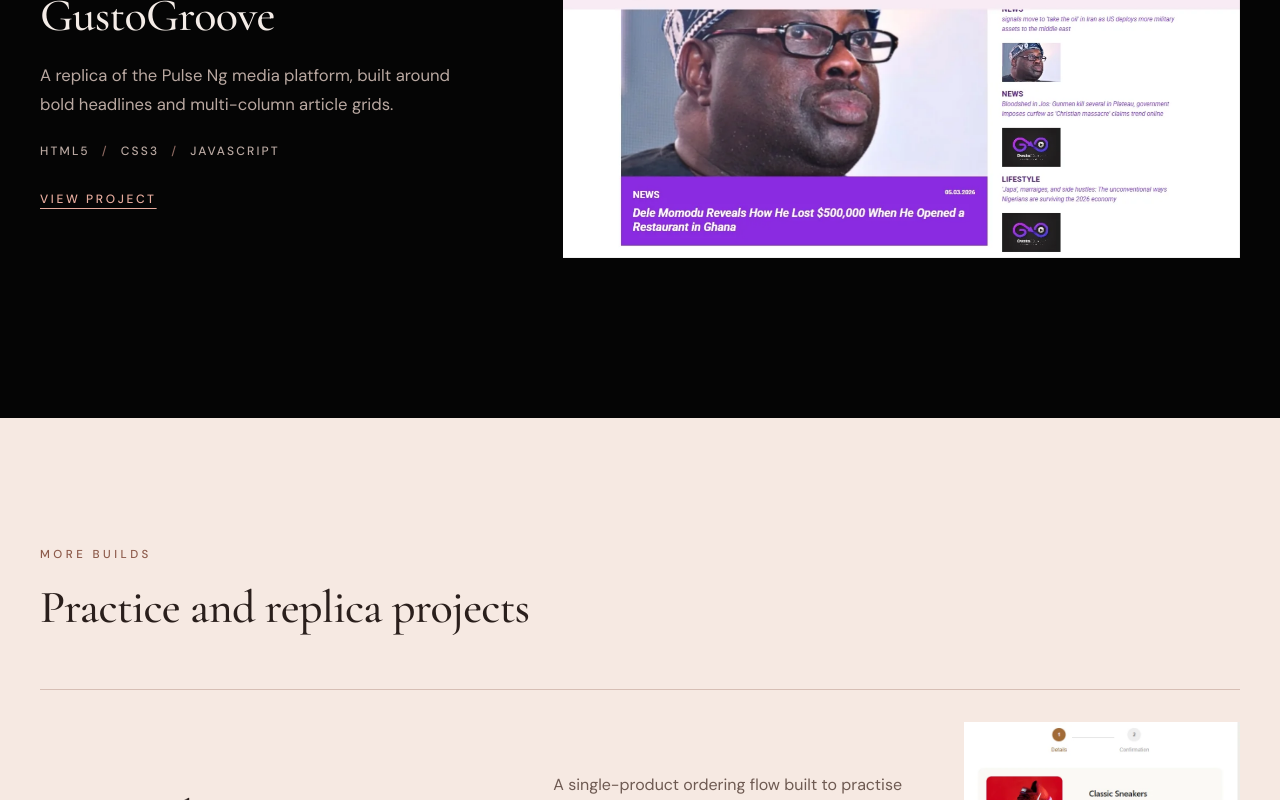
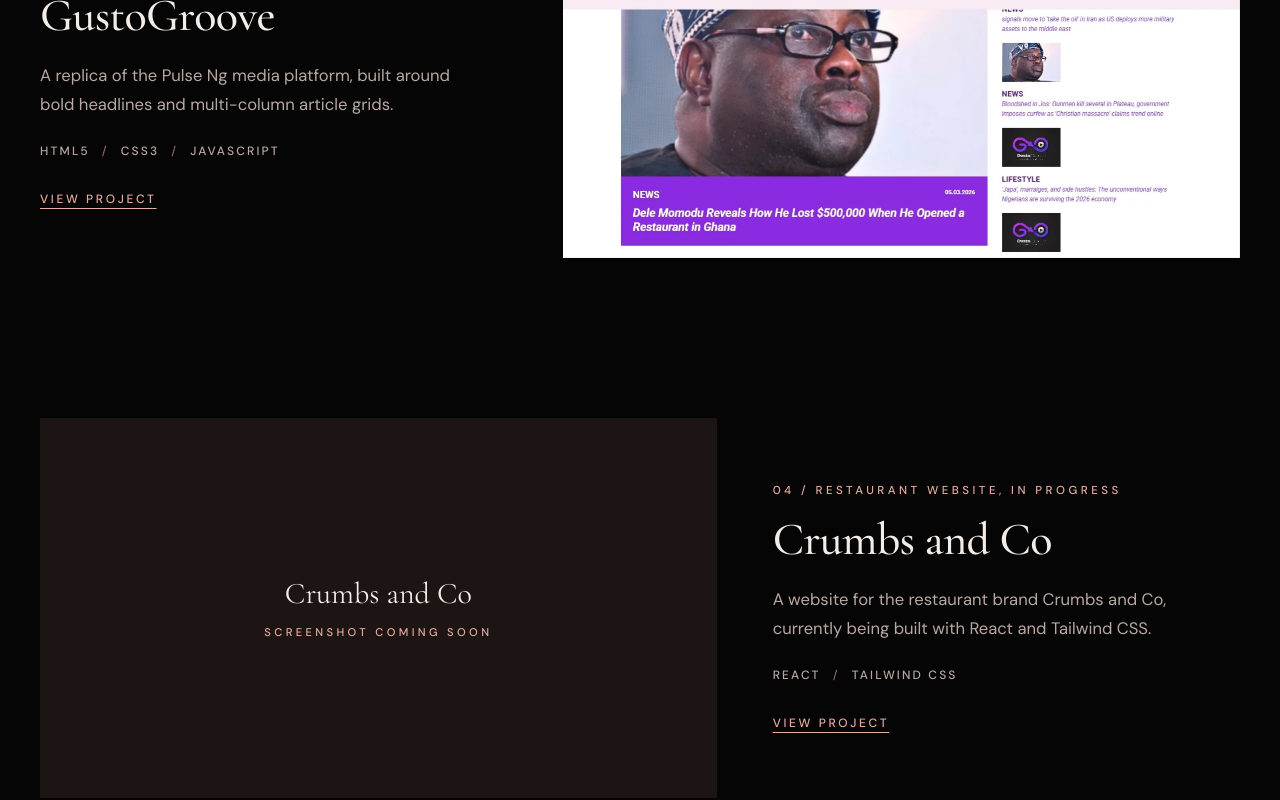
Before and after one commit to djujeep/portfolio, a React (Vite) app: page /#/projects in a window 1280 px wide. Shown: the part 2000-2800 px from the top of the page. Built offline with nearby package versions, Linux system fonts and the light colour scheme.

Commit message:
Project in progress

```diff
--- a/src/components/ProjectRow.jsx
+++ b/src/components/ProjectRow.jsx
@@ -5,7 +5,7 @@ import ProjectImage from "./ProjectImage.jsx";
 
 // One line in the ruled project index. The whole row is a link.
 export default function ProjectRow({ project, number }) {
-  const { slug, title, kind, summary, tech } = project;
+  const { slug, title, kind, summary, tech, status } = project;
   const num = String(number).padStart(2, "0");
 
   return (
@@ -19,6 +19,12 @@ export default function ProjectRow({ project, number }) {
         <div className="md:col-span-4">
           <h3 className="display-sm transition-colors group-hover:t-accent">{title}</h3>
           <p className="eyebrow mt-3">{kind}</p>
+                  {status && (
+          <p className="mt-3 flex items-center gap-2 text-xs font-medium uppercase tracking-[0.22em] t-accent">
+            <span className="h-1.5 w-1.5 rounded-full bg-peach" aria-hidden="true" />
+            {status}
+          </p>
+        )}
         </div>
 
         <div className="md:col-span-4">
--- a/src/data/projects.js
+++ b/src/data/projects.js
@@ -82,6 +82,27 @@ export const projects = [
     featured: true,
     layout: "right",
   },
+ {
+  slug: "crumbs-and-co",
+  title: "Crumbs and Co",
+  kind: "Restaurant website, in progress",
+  status: "In progress",
+  summary:
+    "A website for the restaurant brand Crumbs and Co, currently being built with React and Tailwind CSS.",
+  overview:
+    "A website I am currently building for the restaurant brand Crumbs and Co, using React and Tailwind CSS. The project is still in progress.",
+  purpose:
+    "To build a real brand website for a restaurant, from the layout to the finished pages.",
+  contribution: "Being built independently.",
+  tech: ["React", "Tailwind CSS"],
+  live: "", // add the link when the site is online
+  repo: "",
+  image: "", // add the screenshot when you have it
+  width: 1280,
+  height: 720,
+  featured: true,
+  layout: "left",
+},
   {
     slug: "order-cart",
     title: "Order Cart",
--- a/src/pages/ProjectDetail.jsx
+++ b/src/pages/ProjectDetail.jsx
@@ -20,7 +20,7 @@ export default function ProjectDetail() {
 
   if (!project) return <NotFound />;
 
-  const { title, kind, summary, overview, purpose, contribution, tech, live, repo } = project;
+  const { title, kind, summary, overview, purpose, contribution, tech, live, repo, status } = project;
 
   // Previous and next project, wrapping around at both ends.
   const index = projects.findIndex((p) => p.slug === slug);
@@ -50,11 +50,19 @@ export default function ProjectDetail() {
           {summary}
         </p>
 
+      {status && (
+        <p className="enter-in mt-6 flex items-center gap-3 text-xs font-medium uppercase tracking-[0.22em] t-accent">
+          <span className="h-1.5 w-1.5 rounded-full bg-peach" aria-hidden="true" />
+          {status}
+        </p>
+      )}
         <div className="enter-in mt-10 flex flex-wrap gap-4" style={{ "--d": "340ms" }}>
-          <ExternalLink href={live} className="btn btn-solid">
-            View live site
-            <Icon name="external" className="h-4 w-4" />
-          </ExternalLink>
+                    {live && (
+            <ExternalLink href={live} className="btn btn-solid">
+              View live site
+              <Icon name="external" className="h-4 w-4" />
+            </ExternalLink>
+          )}
           {repo && (
             <ExternalLink href={repo} className="btn btn-line">
               <Icon name="github" className="h-4 w-4" />
```
